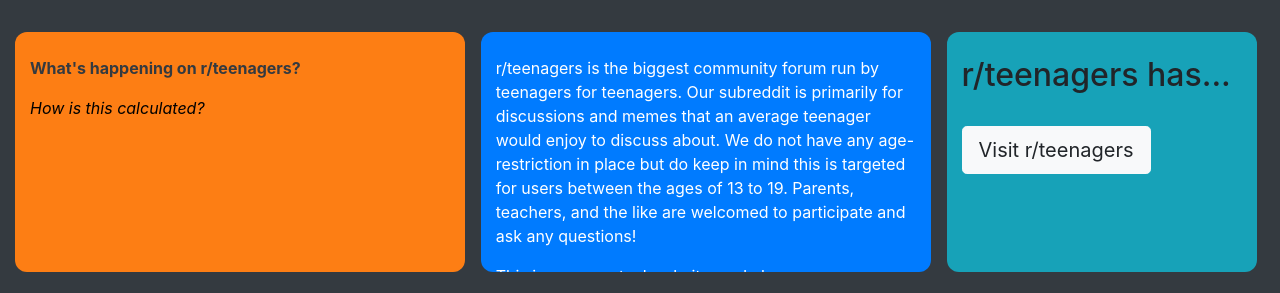
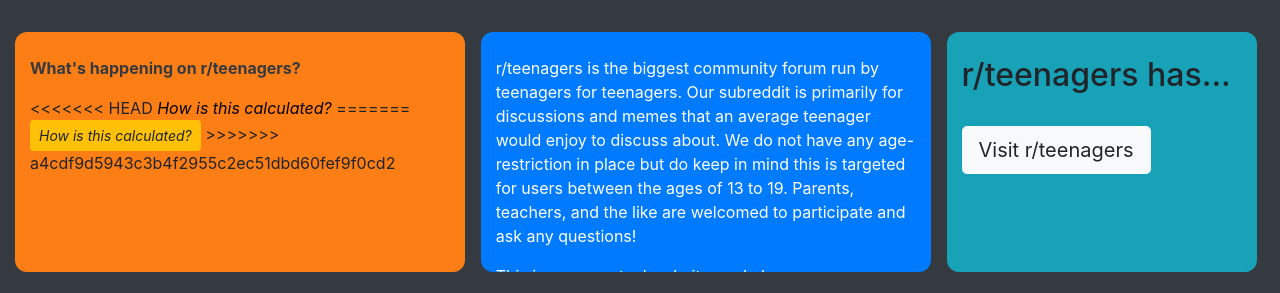
Before and after one commit to aidswidjaja/tangible-potato, a plain HTML site: page index.html in a window 1280 px wide. Shown: the top 293 px of the page. Drawn offline with nearby package versions, Linux system fonts and the light colour scheme; no server answers.

Commit message:
please work

```diff
--- a/index.html
+++ b/index.html
@@ -39,7 +39,11 @@
         </div>
       <a id="redditlink" href="www.reddit.com/r/teenagers"></a>
       <p></p>
+<<<<<<< HEAD
 <a id=donttouchmeplease href="/fetchinfo"><i>How is this calculated?</i></a>
+=======
+<a id=donttouchmeplease role="button" href="/fetchinfo" class="btn btn-sm btn-warning"><i>How is this calculated?</i></a>
+>>>>>>> a4cdf9d5943c3b4f2955c2ec51dbd60fef9f0cd2
       <script src="jsonfetch.js"></script>
     </div>
 
@@ -61,7 +65,7 @@
     <h2>r/teenagers has...</h2>
     <h4></h4>
     <br>
-    <a href="https://www.reddit.com/r/teenagers/" class="btn btn-lg btn-light">Visit r/teenagers</a>
+    <a href="https://www.reddit.com/r/teenagers/" role="button" class="btn btn-lg btn-light">Visit r/teenagers</a>
 <script src="jsonfetchabout.js"></script>
   </div>
 
```
